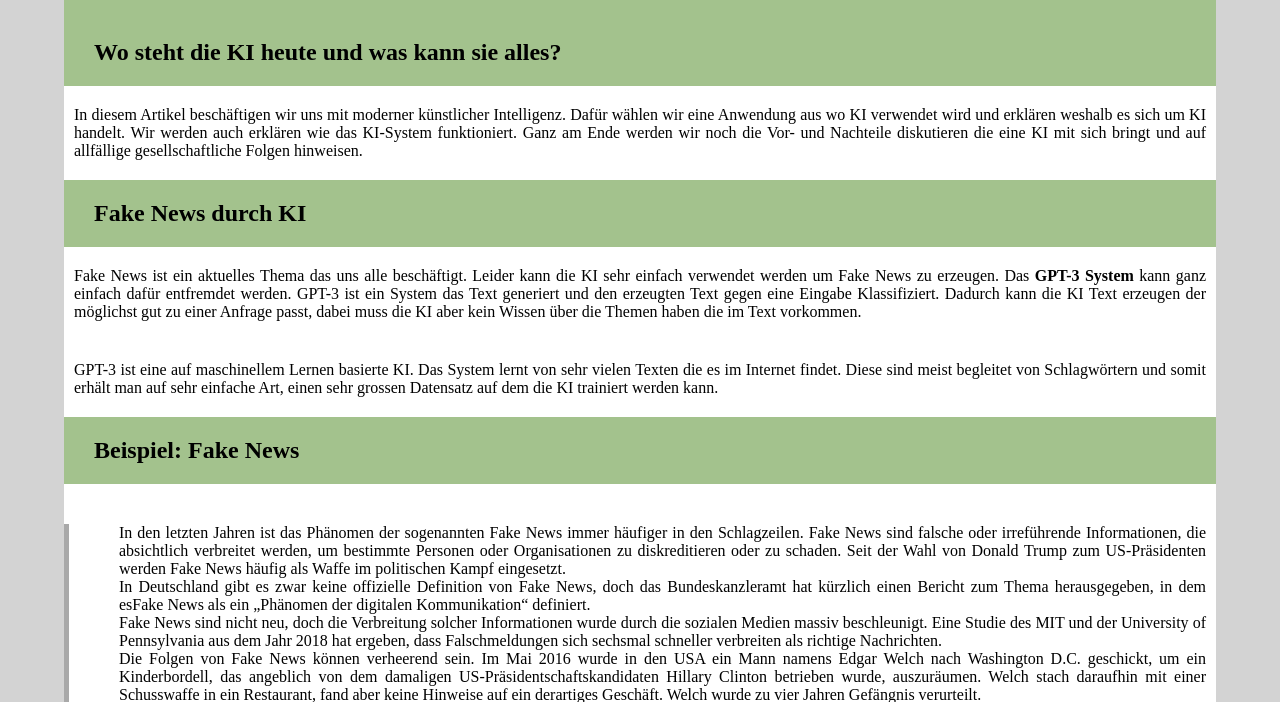
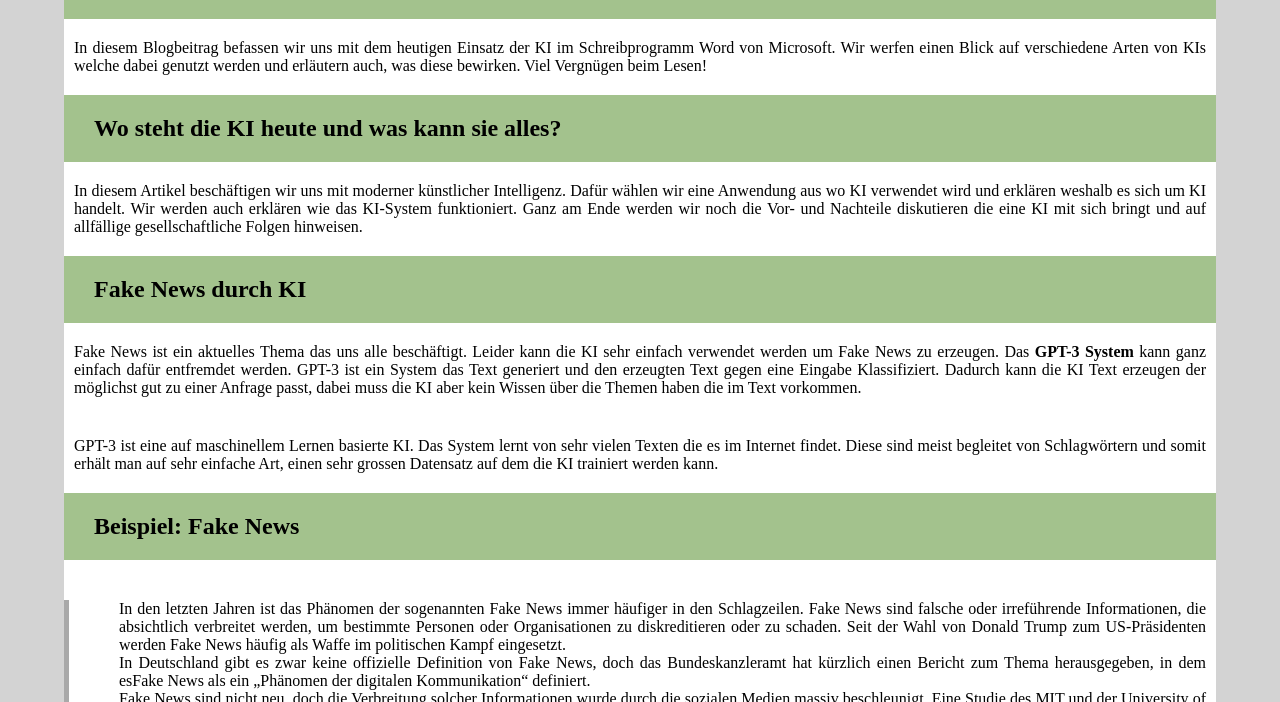
Before and after one commit to cedricgeissmann/ki-blog-2022-2mz, a plain HTML site: page index.html in a window 1280 px wide. Shown: the part 98-800 px from the top of the page. Drawn offline with Linux system fonts and the light colour scheme.

Commit message:
EInführungsabschnitt

```diff
--- a/index.html
+++ b/index.html
@@ -9,6 +9,15 @@
     <body>
         <main class="container">
             <h1>Künstliche Intelligenz</h1>
+
+            <section>
+                <p>
+                    In diesem Blogbeitrag befassen wir uns mit dem heutigen Einsatz
+                     der KI im Schreibprogramm Word von Microsoft. Wir werfen einen Blick
+                     auf verschiedene Arten von KIs welche dabei genutzt werden und erläutern
+                      auch, was diese bewirken. Viel Vergnügen beim Lesen!
+                </p>
+            </section>
 
             <section>
                 <h2>Wo steht die KI heute und was kann sie alles?</h2>
```
